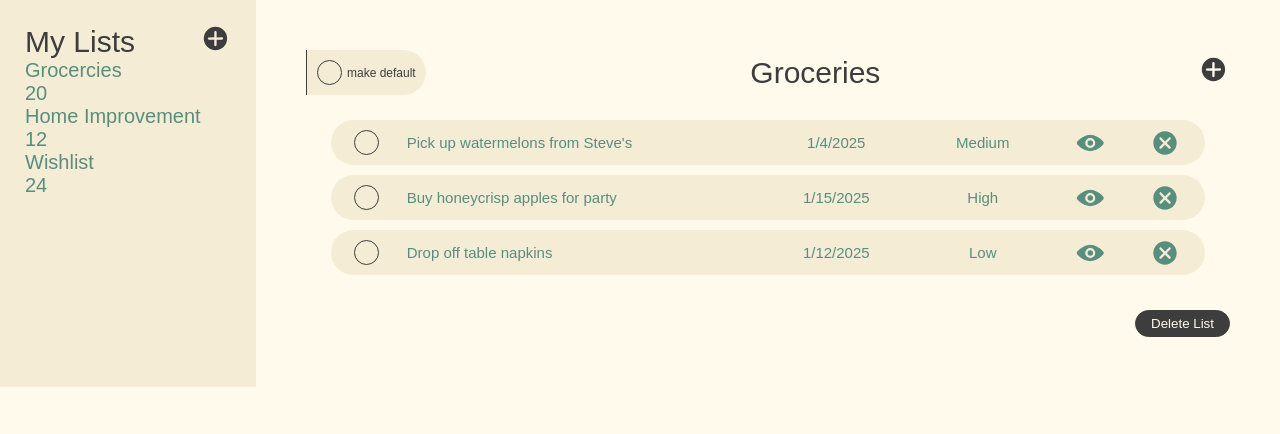
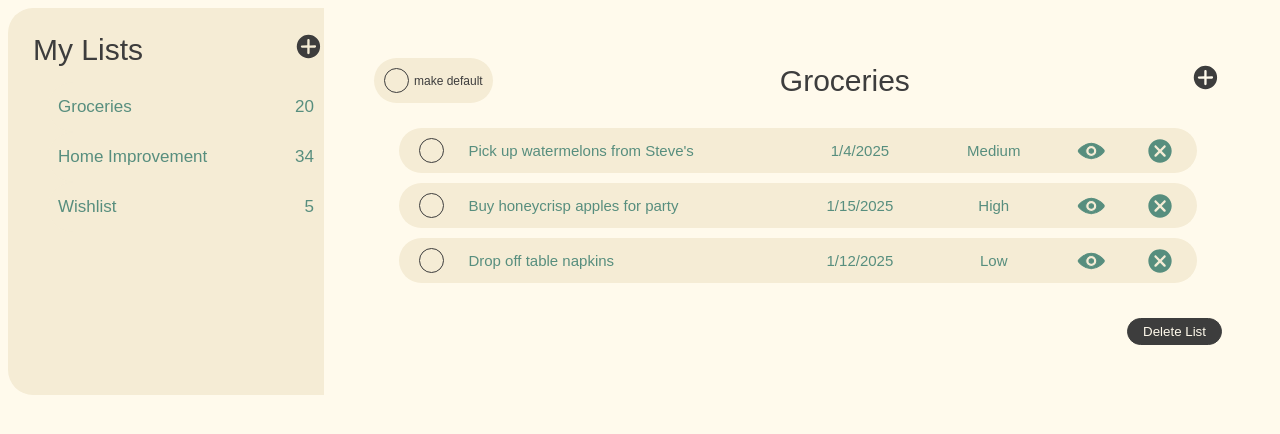
Before and after one commit to mattcastoro/todo-list, a website built with webpack: page src/template.html in a window 1280 px wide. Built offline with nearby package versions, Linux system fonts and the light colour scheme.

Commit message:
Style nav
Update list containers to be buttons and style for a tab effect.

```diff
--- a/src/style.css
+++ b/src/style.css
@@ -1,16 +1,40 @@
 body {
     box-sizing: border-box;
-    margin: 0;
     font-family: Arial, Helvetica, sans-serif;
     font-size: 20px;
     display: grid;
-    grid-template-columns: 1fr 4fr;
+    grid-template-columns: 1fr 3fr;
     background-color: #fffaec;
 }
 
 nav {
-    padding: 25px;
+    padding: 25px 0 25px 25px;
     background-color: #f5ecd5;
+    border-radius: 25px 0 0 25px;
+}
+
+.nav--section {
+    display: flex;
+    flex-direction: column;
+    margin: 15px 0 15px 15px;
+}
+
+nav section button {
+    display: flex;
+    justify-content: space-between;
+    align-items: center;
+    column-gap: 10px;
+    color: #578e7e;
+    background-color: #f5ecd5;
+    font-size: .85em;
+    padding: 15px 10px;
+    border: none;
+    border-radius: 25px 0 0 25px;
+    cursor: pointer;
+}
+
+nav section button:hover {
+    background-color: #fffaec;
 }
 
 main {
@@ -26,14 +50,17 @@ header {
     font-size: 1.5em;
 }
 
+main header input {
+    margin: 0;
+}
+
 .checkbox-container {
     display: flex;
     align-items: center;
     column-gap: 5px;
     background-color: #f5ecd5;
     padding: 10px;
-    border-radius: 0 25px 25px 0;
-    border-left: 1px solid #3d3d3d;
+    border-radius: 25px;
 }
 
 #checkbox--make-default {
@@ -75,10 +102,6 @@ section {
     border-radius: 25px;
 }
 
-.todo--name {
-    justify-self: start;
-}
-
 .checkbox--complete-status {
     appearance: none;
     cursor: pointer;
@@ -93,6 +116,10 @@ section {
 
 .checkbox--complete-status:hover {
     background-color: #578e7e;
+}
+
+.todo--name {
+    justify-self: start;
 }
 
 .todo--edit,
@@ -121,13 +148,9 @@ img {
 
 main input,
 header button,
-section button {
+main section button {
     height: 25px;
     width: 25px;
-}
-
-main header input {
-    margin: 0;
 }
 
 footer {
--- a/src/template.html
+++ b/src/template.html
@@ -12,18 +12,18 @@
             <button type="button" class="btn--add-list"><img src="/src/assets/icon--add.svg" alt="+" title="add list"></button>
         </header>
         <section class="nav--section">
-            <div class="section--list-tab">
-                <div class="list-tab--name">Grocercies</div>
-                <div class="list-tab--count">20</div>
-            </div>
-            <div class="section--list-tab">
-                <div class="list-tab--name">Home Improvement</div>
-                <div class="list-tab--count">12</div>
-            </div>
-            <div class="section--list-tab">
-                <div class="list-tab--name">Wishlist</div>
-                <div class="list-tab--count">24</div>
-            </div>
+            <button class="section--list-tab">
+                <div class="tab-list--name">Groceries</div>
+                <div class="tab-list--count">20</div>
+            </button>
+            <button class="section--list-tab">
+                <div class="tab-list--name">Home Improvement</div>
+                <div class="tab-list--count">34</div>
+            </button>
+            <button class="section--list-tab">
+                <div class="tab-list--name">Wishlist</div>
+                <div class="tab-list--count">5</div>
+            </button>
         </section>
     </nav>
     <main>
```
